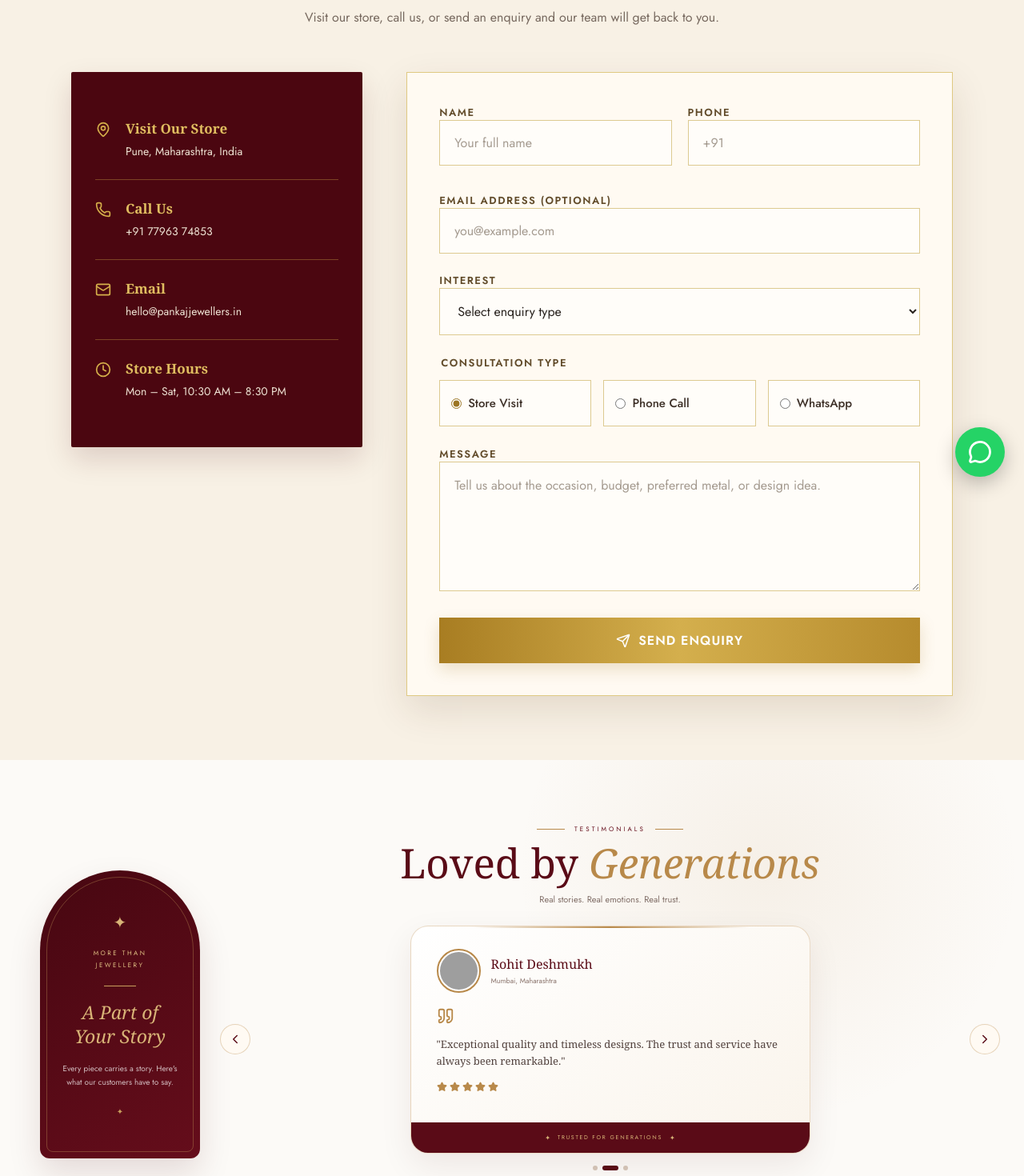
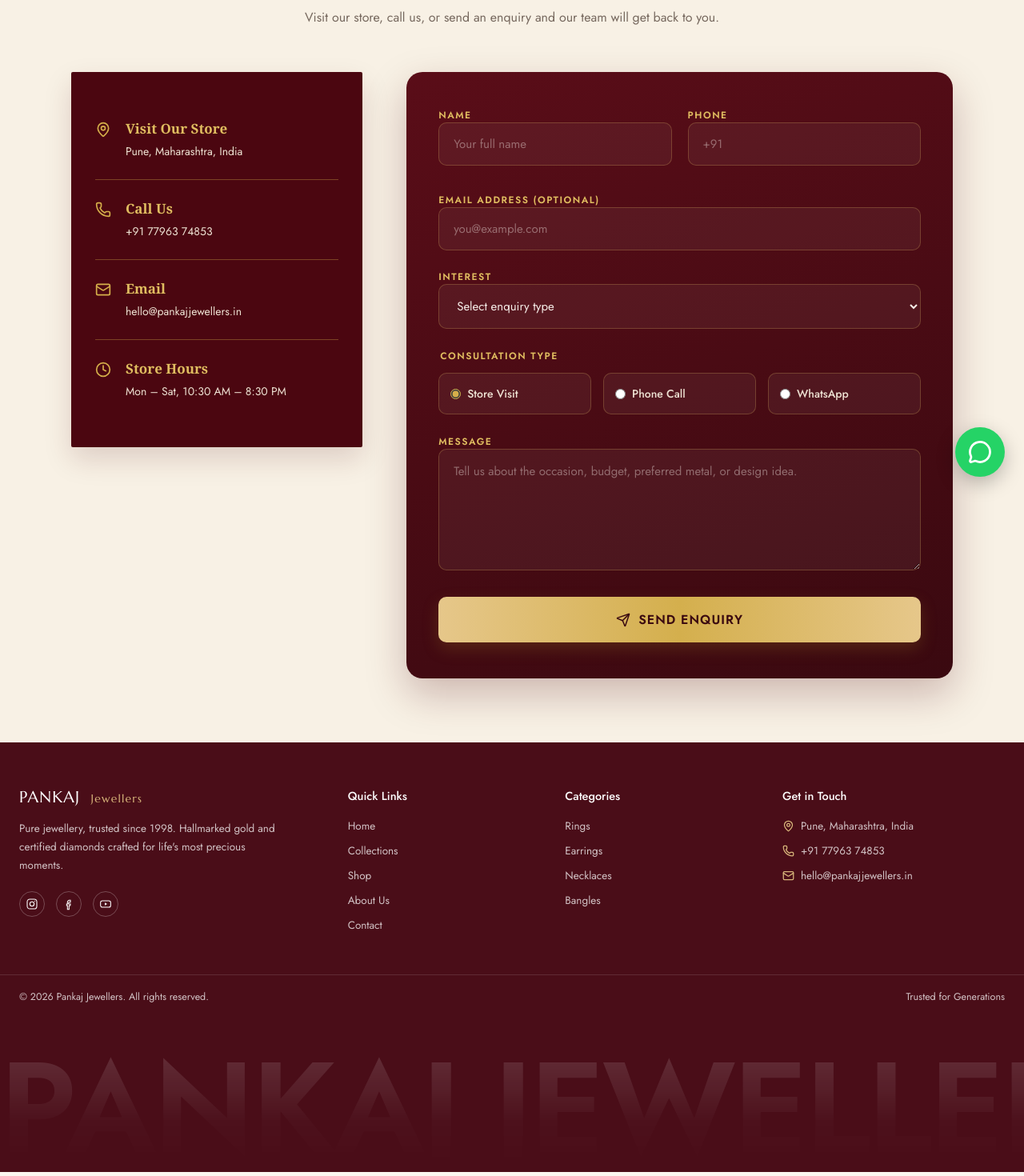
Before and after one commit to Ayush5x/Pankaj_Jewellers, a React (Vite) app in the folder frontend/: page /contact in a window 1280 px wide. Shown: the part 180-1650 px from the top of the page at 80% size. Built offline with nearby package versions, Linux system fonts and the light colour scheme; grey boxes are pictures that could not be loaded.

Commit message:
New arrivals card animation & pankaj jwellers watermark ,contact form update

```diff
--- a/frontend/src/App.jsx
+++ b/frontend/src/App.jsx
@@ -13,7 +13,7 @@
 import WishlistPage from './pages/WishlistPage';
 import AboutPage from './pages/AboutPage';
 import ContactPage from './pages/ContactPage';
-import Testimonials from './components/Testimonials';
+
 
 function App() {
   return (
@@ -68,7 +68,7 @@
 
       {/* Floating WhatsApp Button - visible on every page */}
       <WhatsAppButton />
-<Testimonials/>
+
       <Footer />
     </>
   );
--- a/frontend/src/components/Footer.jsx
+++ b/frontend/src/components/Footer.jsx
@@ -57,6 +57,7 @@
           <span>Trusted for Generations</span>
         </div>
       </div>
+      <div className="footer__watermark">PANKAJ JEWELLERS</div>
     </footer>
   );
 }
--- /dev/null
+++ b/frontend/src/components/HorizontalScrollSection.jsx
@@ -0,0 +1,51 @@
+import { useRef, useEffect } from 'react';
+
+export default function HorizontalScrollSection({ children }) {
+  const sectionRef = useRef(null);
+  const trackRef = useRef(null);
+
+  useEffect(() => {
+    let ticking = false;
+
+    function update() {
+      const section = sectionRef.current;
+      const track = trackRef.current;
+      if (!section || !track) return;
+
+      const rect = section.getBoundingClientRect();
+      const totalScrollable = section.offsetHeight - window.innerHeight;
+      let progress = -rect.top / totalScrollable;
+      progress = Math.min(Math.max(progress, 0), 1);
+
+      const maxTranslate = track.scrollWidth - window.innerWidth;
+      track.style.transform = `translateX(${-progress * Math.max(maxTranslate, 0)}px)`;
+      ticking = false;
+    }
+
+    function onScroll() {
+      if (!ticking) {
+        requestAnimationFrame(update);
+        ticking = true;
+      }
+    }
+
+    window.addEventListener('scroll', onScroll, { passive: true });
+    window.addEventListener('resize', onScroll);
+    update();
+
+    return () => {
+      window.removeEventListener('scroll', onScroll);
+      window.removeEventListener('resize', onScroll);
+    };
+  }, []);
+
+  return (
+    <section ref={sectionRef} className="h-section">
+      <div className="h-sticky">
+        <div ref={trackRef} className="h-track">
+          {children}
+        </div>
+      </div>
+    </section>
+  );
+}
--- a/frontend/src/components/NewArrivals.jsx
+++ b/frontend/src/components/NewArrivals.jsx
@@ -2,6 +2,7 @@
 import { Link } from 'react-router-dom';
 import { ArrowRight } from 'lucide-react';
 import ProductCard from './ProductCard';
+import HorizontalScrollSection from './HorizontalScrollSection';
 import { PRODUCTS } from '../data/products';
 import './newArrivals.css';
 
@@ -19,7 +20,7 @@
 
 export default function NewArrivals() {
   const [filter, setFilter] = useState('All');
-  const featured = PRODUCTS.filter((p) => p.isNew || PRODUCTS.indexOf(p) < 6).slice(0, 6);
+ const featured = PRODUCTS.filter((p) => p.isNew || PRODUCTS.indexOf(p) < 10).slice(0, 10);
   const visible = featured.filter((p) => matchesFilter(p, filter));
 
   return (
@@ -45,16 +46,16 @@
 
           <Link to="/shop" className="arrivals__viewall">View All <ArrowRight size={16} /></Link>
         </div>
+      </div>
 
-        <div className="arrivals__grid">
+      <HorizontalScrollSection>
         {visible.map((p) => (
           <ProductCard product={p} key={p.id} />
         ))}
         {visible.length === 0 && (
           <p className="arrivals__empty">No products match this filter yet.</p>
         )}
-        </div>
-      </div>
+      </HorizontalScrollSection>
     </section>
   );
 }
--- a/frontend/src/components/footer.css
+++ b/frontend/src/components/footer.css
@@ -1,6 +1,6 @@
 .footer {
   background: var(--color-maroon-dark);
-  color: rgba(255,255,255,0.75);
+  color: rgba(255, 255, 255, 0.75);
 }
 
 .footer__grid {
@@ -17,7 +17,11 @@
   letter-spacing: 0.06em;
   margin: 0 0 16px;
 }
-.footer__brand span { color: var(--color-gold-light); font-size: 14px; margin-left: 6px; }
+.footer__brand span {
+  color: var(--color-gold-light);
+  font-size: 14px;
+  margin-left: 6px;
+}
 
 .footer__about {
   font-size: 13.5px;
@@ -26,15 +30,24 @@
   margin: 0 0 20px;
 }
 
-.footer__socials { display: flex; gap: 14px; }
+.footer__socials {
+  display: flex;
+  gap: 14px;
+}
 .footer__socials a {
-  width: 32px; height: 32px;
+  width: 32px;
+  height: 32px;
   border-radius: 50%;
-  border: 1px solid rgba(255,255,255,0.25);
-  display: flex; align-items: center; justify-content: center;
+  border: 1px solid rgba(255, 255, 255, 0.25);
+  display: flex;
+  align-items: center;
+  justify-content: center;
   color: #fff;
 }
-.footer__socials a:hover { border-color: var(--color-gold-light); color: var(--color-gold-light); }
+.footer__socials a:hover {
+  border-color: var(--color-gold-light);
+  color: var(--color-gold-light);
+}
 
 .footer h4 {
   color: #fff;
@@ -43,14 +56,33 @@
   margin: 0 0 18px;
 }
 
-.footer ul { list-style: none; margin: 0; padding: 0; }
-.footer ul li { margin-bottom: 12px; font-size: 13.5px; }
-.footer ul li a:hover { color: var(--color-gold-light); }
+.footer ul {
+  list-style: none;
+  margin: 0;
+  padding: 0;
+}
+.footer ul li {
+  margin-bottom: 12px;
+  font-size: 13.5px;
+}
+.footer ul li a:hover {
+  color: var(--color-gold-light);
+}
 
-.footer__contact li { display: flex; align-items: flex-start; gap: 8px; }
-.footer__contact svg { margin-top: 2px; flex-shrink: 0; color: var(--color-gold-light); }
+.footer__contact li {
+  display: flex;
+  align-items: flex-start;
+  gap: 8px;
+}
+.footer__contact svg {
+  margin-top: 2px;
+  flex-shrink: 0;
+  color: var(--color-gold-light);
+}
 
-.footer__bottom { border-top: 1px solid rgba(255,255,255,0.12); }
+.footer__bottom {
+  border-top: 1px solid rgba(255, 255, 255, 0.12);
+}
 .footer__bottom-inner {
   display: flex;
   justify-content: space-between;
@@ -61,8 +93,55 @@
 }
 
 @media (max-width: 860px) {
-  .footer__grid { grid-template-columns: 1fr 1fr; }
+  .footer__grid {
+    grid-template-columns: 1fr 1fr;
+  }
 }
 @media (max-width: 520px) {
-  .footer__grid { grid-template-columns: 1fr; }
+  .footer__grid {
+    grid-template-columns: 1fr;
+  }
 }
+.footer {
+  position: relative;
+  overflow: hidden;
+}
+
+.footer__watermark {
+  font-size: clamp(3.5rem, 13vw, 10rem);
+  font-weight: 700;
+  line-height: 1;
+  color: rgba(255, 255, 255, 1);
+  text-align: center;
+  white-space: nowrap;
+  letter-spacing: -0.02em;
+  margin-top: 2rem;
+  user-select: none;
+  pointer-events: none;
+
+  -webkit-mask-image: linear-gradient(
+    to bottom,
+    rgba(0, 0, 0, 0.15) 0%,
+    rgba(0, 0, 0, 0.02) 60%,
+    rgba(0, 0, 0, 0) 100%
+  );
+  mask-image: linear-gradient(
+    to bottom,
+    rgba(0, 0, 0, 0.15) 0%,
+    rgba(0, 0, 0, 0.02) 60%,
+    rgba(0, 0, 0, 0) 100%
+  );
+}
+
+@media (max-width: 600px) {
+  .footer__watermark {
+    font-size: 11vw;
+    letter-spacing: -0.03em;
+  }
+}
+
+@media (max-width: 400px) {
+  .footer__watermark {
+    font-size: 9.5vw;
+  }
+}
--- a/frontend/src/pages/CategoryPage.jsx
+++ b/frontend/src/pages/CategoryPage.jsx
@@ -30,9 +30,10 @@
 
         {products.length > 0 ? (
           <div className="category-page__grid">
+             <HorizontalScrollSection>
             {products.map((p) => (
               <ProductCard product={p} key={p.id} />
-            ))}
+            ))}</HorizontalScrollSection>
           </div>
         ) : (
           <div className="category-page__empty">
--- a/frontend/src/pages/ContactPage.css
+++ b/frontend/src/pages/ContactPage.css
@@ -102,10 +102,13 @@
 ================================ */
 
 .contact-page__form {
-  background: #fffaf2;
-  padding: 40px;
-  border: 1px solid #dfc982;
-  box-shadow: 0 18px 45px rgba(74, 45, 15, 0.12);
+  position: relative;
+  background: linear-gradient(160deg, #5a0d18, #3a0910);
+  padding: 45px 40px;
+  border: none;
+  border-radius: 20px;
+  box-shadow: 0 20px 50px rgba(74, 6, 16, 0.25);
+  overflow: hidden;
 }
 
 /* ================================
@@ -115,10 +118,10 @@
 .contact-page__form label,
 .contact-page__form legend {
   display: block;
-  color: #624c2b;
+  color: #e0bd60;
   text-transform: uppercase;
   letter-spacing: 1.5px;
-  font-size: 13px;
+  font-size: 12px;
   font-weight: 700;
   margin-bottom: 10px;
 }
@@ -134,27 +137,28 @@
 .contact-page__form select {
   width: 100%;
   box-sizing: border-box;
-  border: 1px solid #ddca91;
-  background: #fffdf9;
-  color: #29231f;
-  padding: 16px 18px;
-  font-size: 16px;
+  border: 1px solid rgba(224, 189, 96, 0.25);
+  background: rgba(255, 255, 255, 0.05);
+  color: #f5ece7;
+  padding: 15px 18px;
+  font-size: 15px;
   outline: none;
-  border-radius: 0;
+  border-radius: 10px;
   transition: all 0.25s ease;
   font-family: inherit;
 }
 
 .contact-page__form input::placeholder,
 .contact-page__form textarea::placeholder {
-  color: #a49a8f;
+  color: rgba(245, 236, 231, 0.4);
 }
 
 .contact-page__form input:focus,
 .contact-page__form textarea:focus,
 .contact-page__form select:focus {
-  border-color: #b58a2a;
-  box-shadow: 0 0 0 2px rgba(181, 138, 42, 0.12);
+  border-color: #d5af4a;
+  background: rgba(255, 255, 255, 0.08);
+  box-shadow: 0 0 0 2px rgba(213, 175, 74, 0.15);
 }
 
 /* ================================
@@ -164,6 +168,12 @@
 .contact-page__form select {
   appearance: auto;
   cursor: pointer;
+  color-scheme: dark;
+}
+
+.contact-page__form select option {
+  background: #3a0910;
+  color: #f5ece7;
 }
 
 /* ================================
@@ -209,25 +219,26 @@
 
 .contact-page__form fieldset label {
   margin: 0;
-  padding: 17px 14px;
-  border: 1px solid #ddca91;
-  background: #fffdf9;
-  color: #3d3028;
+  padding: 15px 14px;
+  border-radius: 10px;
+  border: 1px solid rgba(224, 189, 96, 0.25);
+  background: rgba(255, 255, 255, 0.05);
+  color: #eee2d3;
   text-transform: none;
   letter-spacing: 0;
-  font-size: 15px;
+  font-size: 14px;
   font-weight: 500;
   cursor: pointer;
   transition: all 0.25s ease;
 }
 
 .contact-page__form fieldset label:hover {
-  border-color: #b58a2a;
-  background: #fcf5e7;
+  border-color: #d5af4a;
+  background: rgba(255, 255, 255, 0.08);
 }
 
 .contact-page__form fieldset input[type="radio"] {
-  accent-color: #9b7523;
+  accent-color: #d5af4a;
   margin: 0;
 }
 
@@ -240,9 +251,9 @@
   margin-top: 28px;
   padding: 17px 25px;
   border: none;
-  border-radius: 0;
-  background: linear-gradient(90deg, #a87d22, #d4af4d, #b68b2d);
-  color: white;
+  border-radius: 10px;
+  background: linear-gradient(90deg, #e6c78a, #d4af4d, #e6c78a);
+  color: #3a0910;
   font-size: 16px;
   font-weight: 700;
   letter-spacing: 1px;
@@ -252,13 +263,13 @@
   align-items: center;
   justify-content: center;
   gap: 10px;
-  box-shadow: 0 8px 20px rgba(157, 116, 30, 0.2);
+  box-shadow: 0 8px 20px rgba(157, 116, 30, 0.25);
   transition: all 0.25s ease;
 }
 
 .contact-page__submit:hover {
   transform: translateY(-2px);
-  box-shadow: 0 12px 25px rgba(157, 116, 30, 0.3);
+  box-shadow: 0 12px 28px rgba(157, 116, 30, 0.35);
 }
 
 .contact-page__submit:disabled {
@@ -277,14 +288,14 @@
 }
 
 .contact-page__success h3 {
-  color: #4b0610;
+  color: #e0bd60;
   font-family: Georgia, serif;
   font-size: 28px;
   margin-bottom: 12px;
 }
 
 .contact-page__success p {
-  color: #75695e;
+  color: rgba(245, 236, 231, 0.7);
   line-height: 1.6;
 }
 
--- a/frontend/src/pages/Home.jsx
+++ b/frontend/src/pages/Home.jsx
@@ -2,6 +2,7 @@
 import Collections from '../components/Collections';
 import DiamondBanner from '../components/DiamondBanner';
 import NewArrivals from '../components/NewArrivals';
+import Testimonials from '../components/Testimonials';
 
 export default function Home() {
   return (
@@ -10,6 +11,7 @@
       <Collections />
       <DiamondBanner />
       <NewArrivals />
+      <Testimonials/>
     </>
   );
 }
```
Also changed, not shown: frontend/src/components/ScrollReveal.jsx (added, +34 -0 lines), frontend/src/components/newArrivals.css (+73 -9 lines), frontend/src/components/HorizontalScrollSection.css (added). Lines whose indentation alone changed are shown as unchanged.
